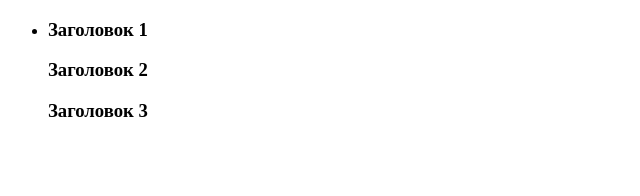
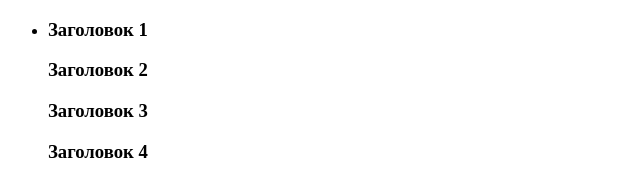
Before and after one commit to Espanec13/github-test, a plain HTML site: page index.html in a window 1280 px wide. Shown: the whole page, without its empty margins (0-640 px from the left). Drawn offline with Linux system fonts and the light colour scheme.

Commit message:
Тестовый коммит

```diff
--- a/index.html
+++ b/index.html
@@ -14,6 +14,7 @@
                         <h3>Заголовок 1</h3>
                         <h3>Заголовок 2</h3>
                         <h3>Заголовок 3</h3>
+                        <h3>Заголовок 4</h3>
                     </li>
                 </ul>
             </div>
```
